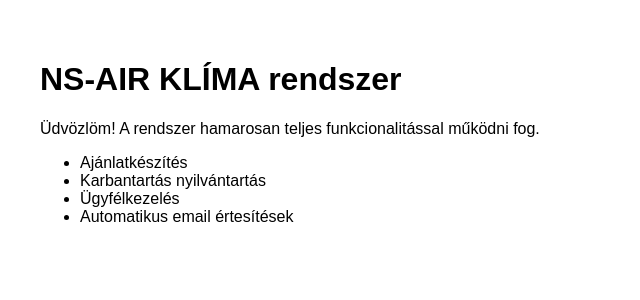
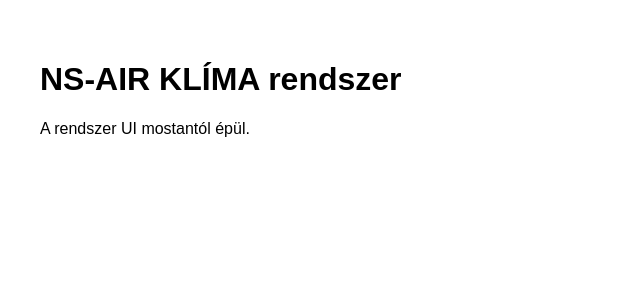
Before and after one commit to nsairklima/ns-air-klima, a Next.js app: page / in a window 1280 px wide. Shown: the top 300 px of the page, without its empty margins (0-640 px from the left). Built offline with nearby package versions, Linux system fonts and the light colour scheme.

Commit message:
Update page.tsx

```diff
--- a/app/page.tsx
+++ b/app/page.tsx
@@ -2,14 +2,7 @@ export default function Home() {
   return (
     <div style={{ padding: 40 }}>
       <h1>NS-AIR KLÍMA rendszer</h1>
-      <p>Üdvözlöm! A rendszer hamarosan teljes funkcionalitással működni fog.</p>
-
-      <ul>
-        <li>Ajánlatkészítés</li>
-        <li>Karbantartás nyilvántartás</li>
-        <li>Ügyfélkezelés</li>
-        <li>Automatikus email értesítések</li>
-      </ul>
+      <p>A rendszer UI mostantól épül.</p>
     </div>
   );
 }
```
